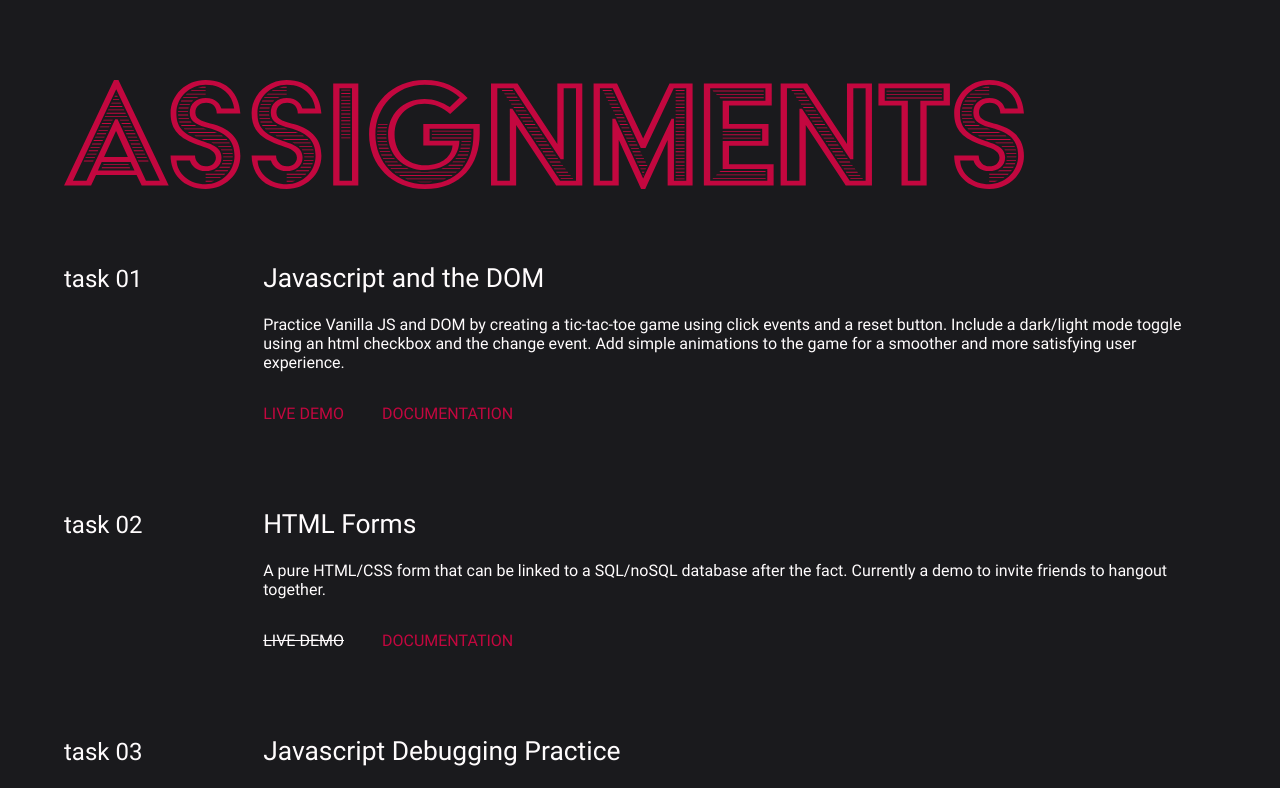
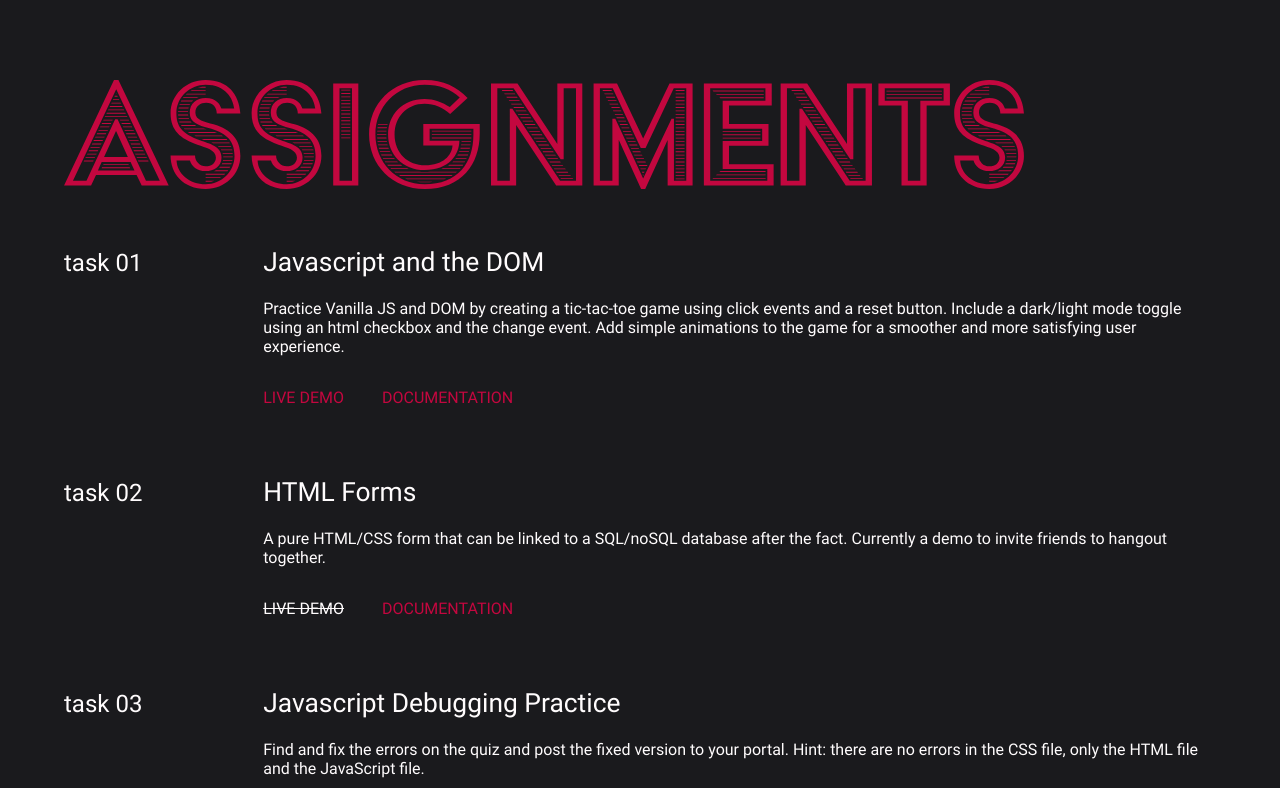
Before and after one commit to cnakpil/aos-animation-v2, a React (Create React App) app: page / in a window 1280 px wide. Shown: the top 788 px of the page. Built offline with nearby package versions, Linux system fonts and the light colour scheme.

Commit message:
update margin

```diff
--- a/src/App.css
+++ b/src/App.css
@@ -161,7 +161,7 @@ ul {
   flex-wrap: wrap;
   align-content: flex-start;
   align-items: baseline;
-  margin-top: 3rem;
+  margin-top: 2rem;
 }
 
 .subheader {
```
